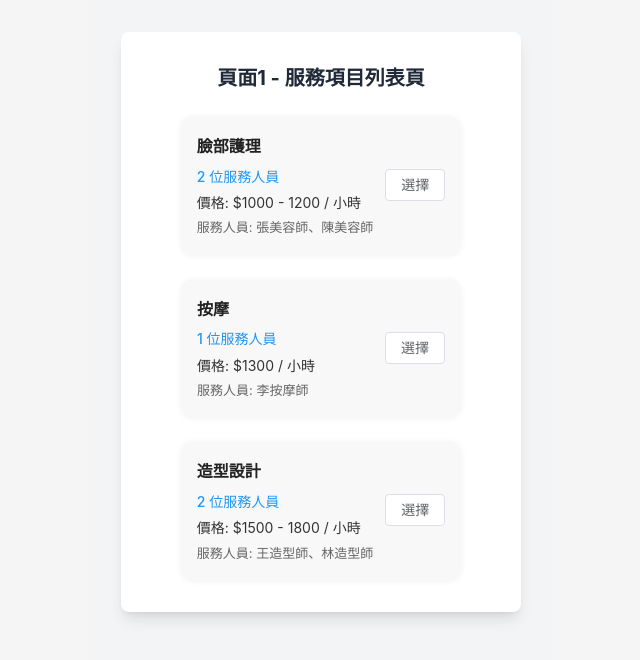
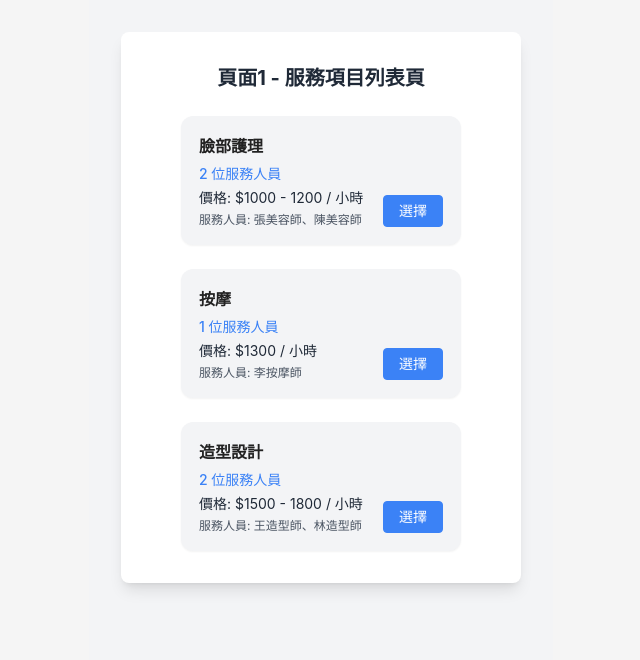
Before and after one commit to rick40245/booking-flow, a Vue app: page / in a window 1280 px wide. Shown: the top 660 px of the page, without its empty margins (319-959 px from the left). Built offline with nearby package versions, Linux system fonts and the light colour scheme; the HTML template or start-up script is replaced by a standard one.

Commit message:
Refactored ServiceCard.vue to enhance layout and styling with improved class names and responsive design. Removed unnecessary scoped styles and updated button type for better user experience.

```diff
--- a/src/components/ServiceCard.vue
+++ b/src/components/ServiceCard.vue
@@ -1,26 +1,34 @@
 <template>
-    <div class="service-card" :class="{ 'selected': isSelected }">
-        <div class="service-info">
-            <div class="service-title">{{ service.name }}</div>
-            <div v-if="service.staffCount" class="service-staff-count">
+    <div :class="[
+        'flex justify-between items-end bg-gray-100 rounded-xl shadow-sm p-4.5 transition-shadow gap-3 md:min-w-70 md:max-w-80',
+        isSelected ? 'shadow-lg shadow-blue-200' : ''
+    ]">
+        <div class="flex flex-col gap-1">
+            <div class="text-base font-bold mb-0.5">{{ service.name }}</div>
+            <div v-if="service.staffCount" class="text-sm text-blue-500 font-medium">
                 {{ service.staffCount }} 位服務人員
             </div>
-            <div v-if="service.minPrice && service.maxPrice" class="service-price">
+            <div v-if="service.minPrice && service.maxPrice" class="text-sm text-gray-800">
                 價格: ${{ service.minPrice === service.maxPrice ? service.minPrice : `${service.minPrice} -
                 ${service.maxPrice}` }} / 小時
             </div>
-            <div v-else-if="service.price" class="service-price">價格: ${{ service.price }} / 小時</div>
-            <div v-if="service.staff" class="service-staff">服務人員: {{ service.staff }}</div>
-            <div v-if="service.time" class="service-time">可預約: {{ service.time }}</div>
-            <div v-if="service.staffList && service.staffList.length > 0" class="staff-list">
+            <div v-else-if="service.price" class="text-sm text-gray-800">價格: ${{ service.price }} / 小時</div>
+            <div v-if="service.staff" class="text-sm text-gray-800">服務人員: {{ service.staff }}</div>
+            <div v-if="service.time" class="text-sm text-gray-800">可預約: {{ service.time }}</div>
+            <div v-if="service.staffList && service.staffList.length > 0" class="text-xs text-gray-600 leading-tight">
                 服務人員: {{ service.staffList.join('、') }}
             </div>
         </div>
-        <el-button type="submit" @click="emit('select', service.id)">
+        <el-button
+            type="primary"
+            @click="emit('select', service.id)"
+            class="bg-blue-500! border-blue-500! text-white! hover:bg-blue-700! hover:border-blue-700! focus:bg-blue-700! focus:border-blue-700!"
+        >
             {{ isSelected ? '已選擇' : '選擇' }}
         </el-button>
     </div>
 </template>
+
 <script setup lang="ts">
 import { defineProps, defineEmits } from 'vue'
 
@@ -37,82 +45,9 @@ interface ServiceProps {
     maxPrice?: number
 }
 
-const props = defineProps<{
+defineProps<{
     service: ServiceProps
     isSelected: boolean
 }>()
 const emit = defineEmits(['select'])
-function toggleSelect() {
-    emit('select', props.service)
-}
 </script>
-<style scoped>
-.el-card.service-card {
-    background: #fff !important;
-    border-radius: 16px;
-    box-shadow: 0 4px 24px 0 rgba(0, 0, 0, 0.08);
-    border: 1px solid #e5e7eb;
-    margin-bottom: 32px;
-    padding: 24px 20px;
-    color: #222;
-}
-
-.font-bold {
-    color: #222;
-}
-
-.service-card {
-    display: flex;
-    justify-content: space-between;
-    align-items: center;
-    background: #f8f8f8;
-    border-radius: 12px;
-    box-shadow: 0 1px 6px rgba(0, 0, 0, 0.06);
-    padding: 18px 16px;
-    transition: box-shadow 0.2s;
-    gap: 12px;
-}
-
-.service-info {
-    display: flex;
-    flex-direction: column;
-    gap: 4px;
-}
-
-.service-title {
-    font-size: 16px;
-    font-weight: bold;
-    margin-bottom: 2px;
-}
-
-.service-price,
-.service-staff,
-.service-staff-count,
-.service-time,
-.staff-list {
-    font-size: 14px;
-    color: #333;
-}
-
-.service-staff-count {
-    color: #2196F3;
-    font-weight: 500;
-}
-
-.staff-list {
-    font-size: 13px;
-    color: #666;
-    line-height: 1.4;
-}
-
-.selected {
-    box-shadow: 0 2px 8px rgba(60, 179, 113, 0.15);
-}
-
-@media (min-width: 768px) {
-    .service-card {
-        min-width: 280px;
-        max-width: 320px;
-    }
-}
-</style>
```
